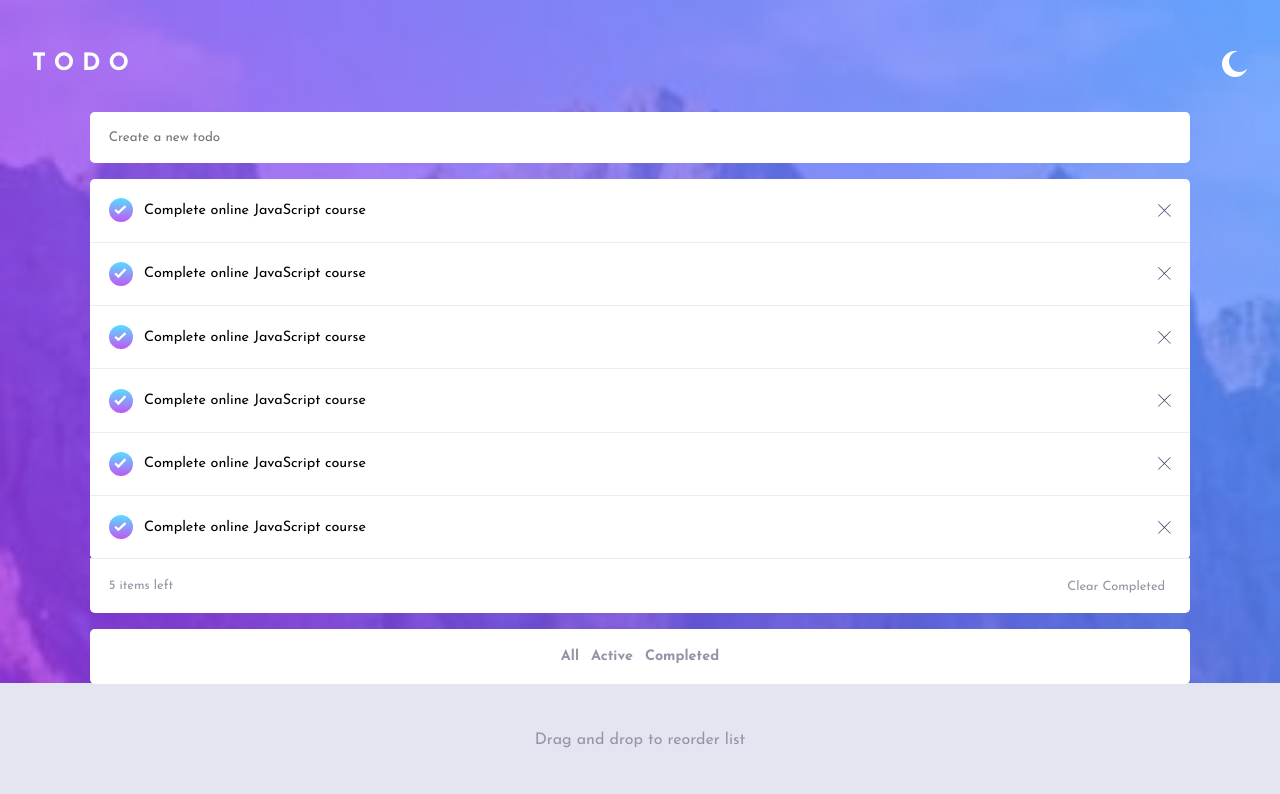
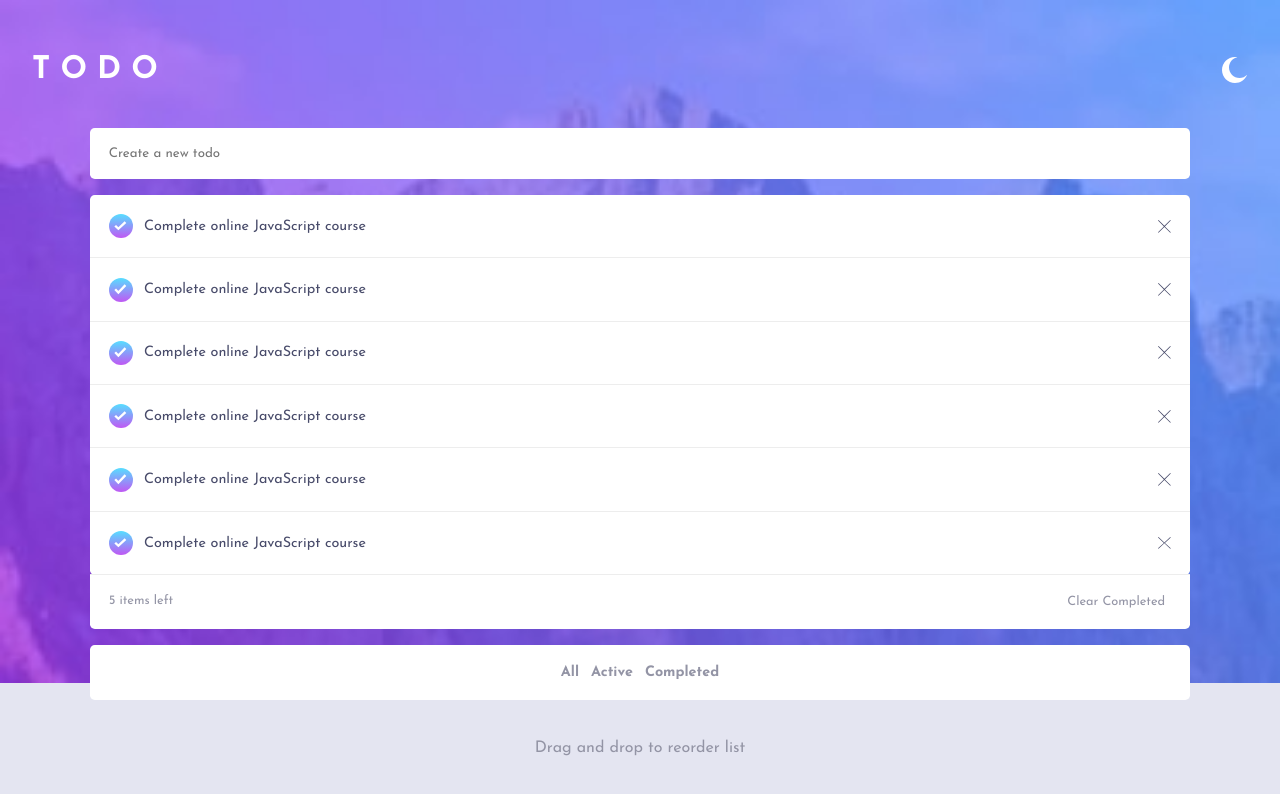
Before and after one commit to minjaechang/todo-app, a plain HTML site: page index.html in a window 1280 px wide. Drawn offline with Linux system fonts and the light colour scheme.

Commit message:
touch up

```diff
--- a/style.css
+++ b/style.css
@@ -54,7 +54,7 @@
 .container {
   width: 100%;
   position: absolute;
-  top: 2rem;
+  top: 1.8rem;
 }
 
 .header {
@@ -63,12 +63,14 @@
   align-items: center;
   margin-left: 2rem;
   margin-right: 2rem;
+  font-size: 1.3rem;
   color: white;
 }
 
 .content {
   width: 86vw;
   margin: auto;
+  color: var(--color-very-dark-grayish-blue);
 }
 
 .form {
@@ -161,7 +163,7 @@
 
 .footer {
   text-align: center;
-  margin-top: 3rem;
+  margin-top: 2.5rem;
   margin-bottom: 4rem;
   color: var(--color-dark-grayish-blue);
 }
```
